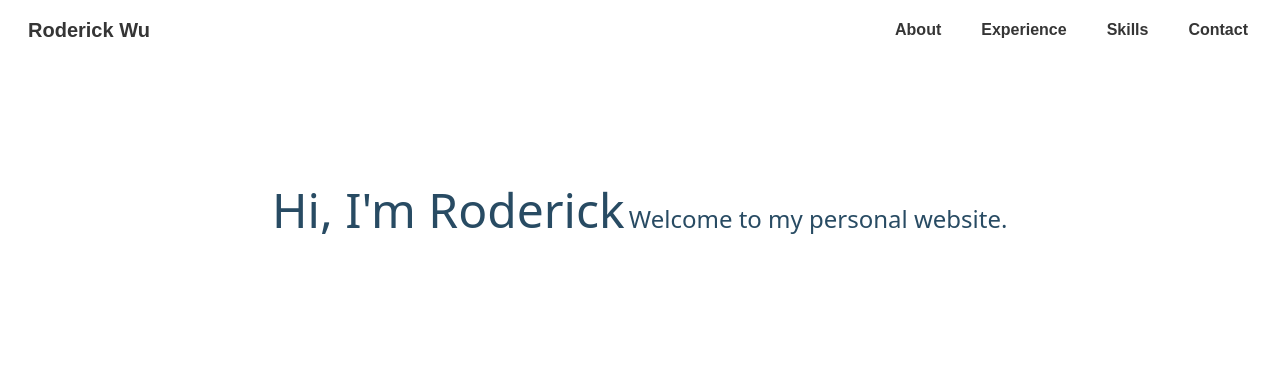
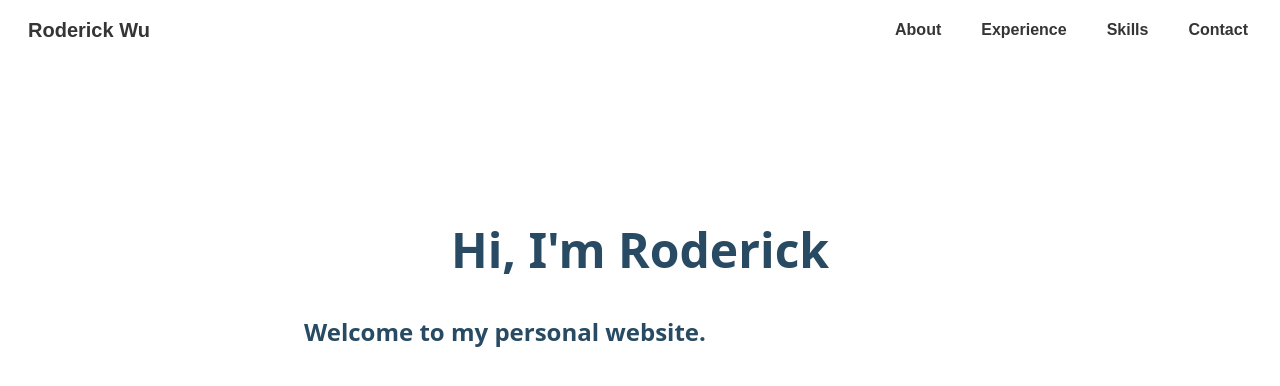
Before and after one commit to Roderick-Wu/Roderick-Wu.github.io, a Jekyll site: the page built from index.md, in a window 1280 px wide and 900 px high. Shown: the top 386 px of the window. Built offline with Jekyll 4.4.1, drawn with Linux system fonts in a browser that asks for light colours.

Commit message:
compatibility issues

```diff
--- a/assets/css/style.css
+++ b/assets/css/style.css
@@ -1,6 +1,7 @@
 
 body {
   margin: 0;
+  font-size: clamp(0.95rem, 1vw + 0.5rem, 1.2rem);
   font-family: system-ui, sans-serif;
   background: #ffffff;
   color: #284b63;
@@ -18,12 +19,30 @@ html {
   scroll-behavior: smooth;
 }
 
-htitle {
+section {
+  scroll-margin-top: 70px;
+}
+
+* {
+  box-sizing: border-box;
+}
+
+/* htitle {
   font-size: 3rem;
   margin-bottom: 1rem;
   color: #284b63;
 }
 ttitle{
+  font-size: 1.5rem;
+  margin-bottom: 0.5rem;
+  color: #284b63;
+} */
+ .title-heading {
+  font-size: 3rem;
+  margin-bottom: 1rem;
+  color: #284b63;
+}
+.title-subheading {
   font-size: 1.5rem;
   margin-bottom: 0.5rem;
   color: #284b63;
@@ -71,6 +90,8 @@ h2 {
   z-index: 1000;
   overflow-x: auto;
   gap: 1rem;
+  flex-wrap: wrap;
+  max-width: 100%;
 }
 .nav-title {
   background: none !important;
@@ -140,12 +161,12 @@ a {
 }
 
 .section-fullscreen {
-  height: 100vh;
+  min-height: 100vh;
   padding: 4rem 2rem 2rem 2rem;
   box-sizing: border-box;
   display: flex;
   flex-direction: column;
-  justify-content: left;
+  justify-content: flex-start;
 }
 
 
@@ -167,3 +188,48 @@ a {
 .bg-experience { background-color: #d8edff; }
 .bg-skills     { background-color: #c0e2ff; }
 .bg-contact    { background-color: #d8edff; } */
+
+.skills-list svg,
+.contact-icon {
+  max-width: 100%;
+  height: auto;
+}
+
+@media (max-width: 768px) {
+  .nav-links {
+    flex-direction: column;
+    align-items: flex-start;
+    padding: 0.5rem 1rem;
+  }
+
+  .nav-buttons {
+    flex-wrap: wrap;
+    justify-content: flex-start;
+    gap: 0.5rem 1rem;
+  }
+
+  .page-content {
+    padding: 1rem;
+  }
+
+  .skills-list {
+    grid-template-columns: 1fr;
+  }
+
+  .title-heading {
+    font-size: 2rem;
+  }
+
+  .title-subheading {
+    font-size: 1.25rem;
+  }
+
+  .contact-item {
+    flex-direction: column;
+    align-items: flex-start;
+  }
+
+  .contact-link {
+    margin-top: 0.5rem;
+  }
+}
--- a/index.md
+++ b/index.md
@@ -65,8 +65,8 @@ BASc in Engineering Science @ University of Toronto
 
 <section id="title-card" class="section-fullscreen">
     <div>
-        <htitle>Hi, I'm Roderick</htitle>
-        <ttitle>Welcome to my personal website.</ttitle>
+        <h1 class="title-heading">Hi, I'm Roderick</h1>
+        <h2 class="title-subheading">Welcome to my personal website.</h2>
     </div>
 </section>
 
```
